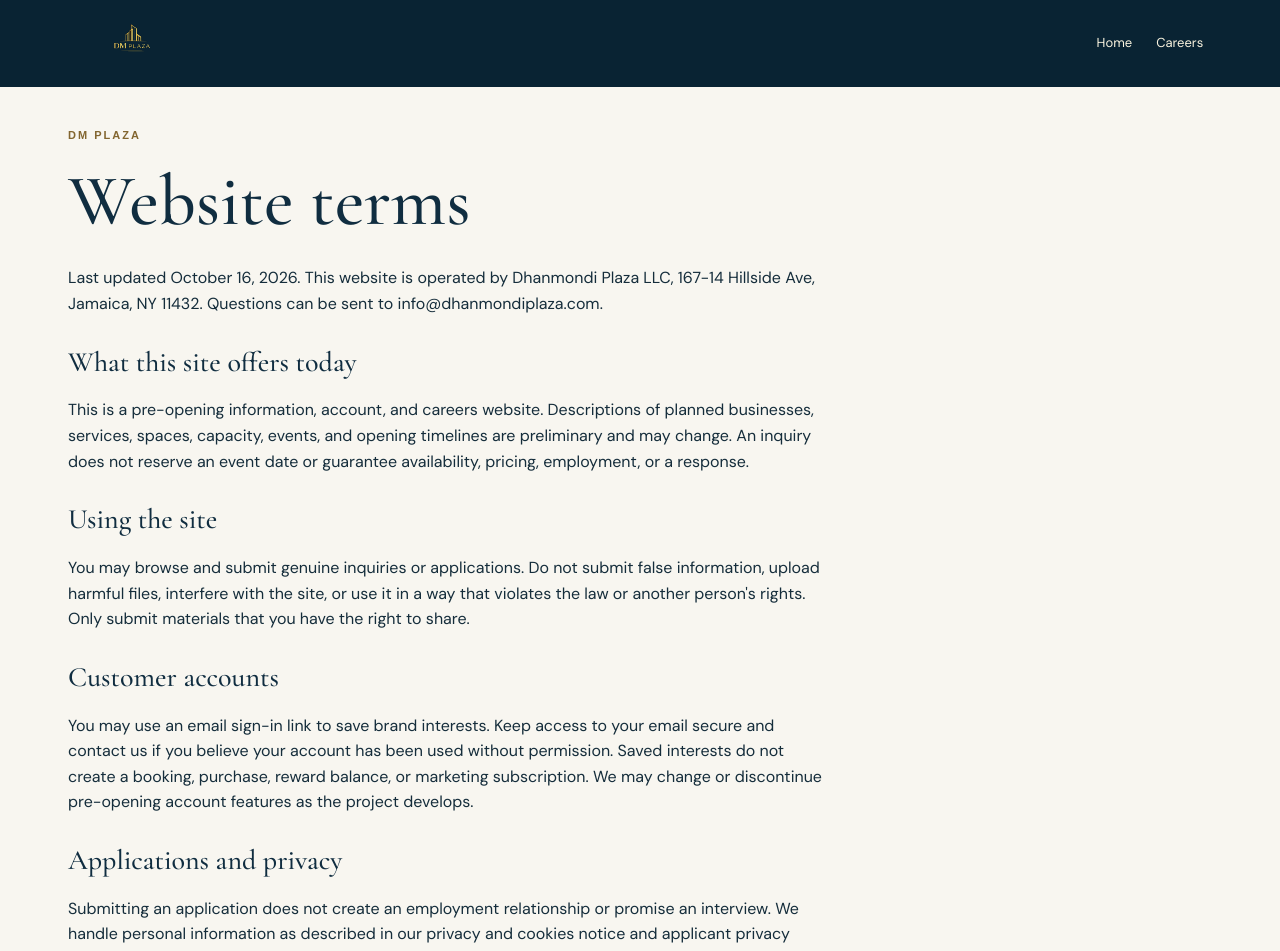
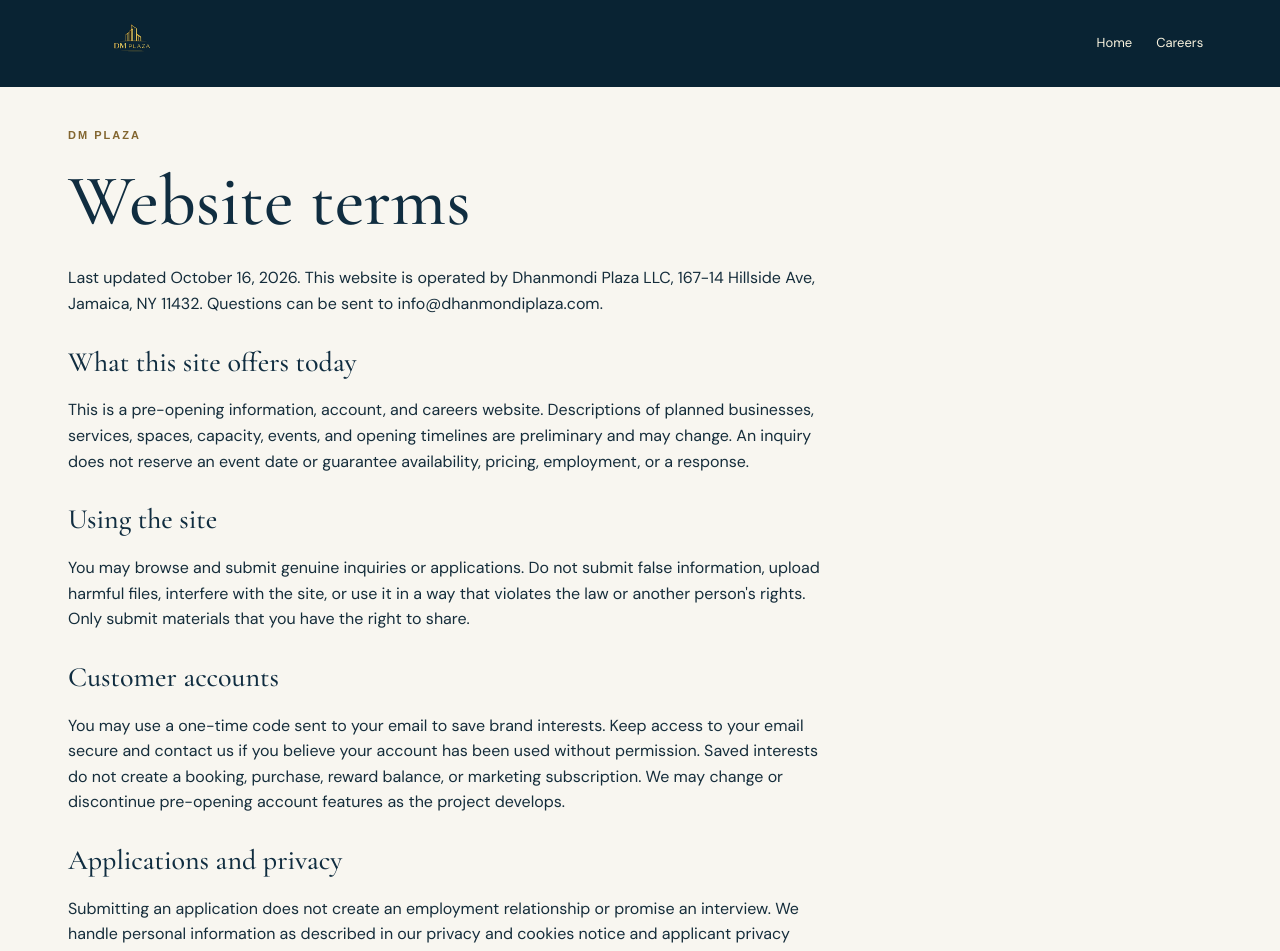
Before and after one commit to Dhanmondi-Plaza/dmplaza, a Next.js app: page /terms in a window 1280 px wide. Shown: the top 951 px of the page. Built offline with nearby package versions, Linux system fonts and the light colour scheme; a web font is replaced by a local one.

Commit message:
Correct account sign-in terms

```diff
--- a/app/terms/page.tsx
+++ b/app/terms/page.tsx
@@ -6,7 +6,7 @@ export const metadata:Metadata={title:'Website Terms | DM Plaza',description:'Te
 export default function Page(){return <div className="careers-shell"><header className="jobs-header"><a href="/" aria-label="DM Plaza home"><img src="/brands/dm-plaza/logo.png" alt="DM Plaza"/></a><nav><a href="/">Home</a><a href="/careers">Careers</a></nav></header><main className="jobs-content"><article className="jobs-privacy"><p className="jobs-eyebrow">DM PLAZA</p><h1>Website terms</h1><p>Last updated October 16, 2026. This website is operated by Dhanmondi Plaza LLC, 167-14 Hillside Ave, Jamaica, NY 11432. Questions can be sent to <a href="mailto:info@dhanmondiplaza.com">info@dhanmondiplaza.com</a>.</p>
 <h2>What this site offers today</h2><p>This is a pre-opening information, account, and careers website. Descriptions of planned businesses, services, spaces, capacity, events, and opening timelines are preliminary and may change. An inquiry does not reserve an event date or guarantee availability, pricing, employment, or a response.</p>
 <h2>Using the site</h2><p>You may browse and submit genuine inquiries or applications. Do not submit false information, upload harmful files, interfere with the site, or use it in a way that violates the law or another person's rights. Only submit materials that you have the right to share.</p>
-<h2>Customer accounts</h2><p>You may use an email sign-in link to save brand interests. Keep access to your email secure and contact us if you believe your account has been used without permission. Saved interests do not create a booking, purchase, reward balance, or marketing subscription. We may change or discontinue pre-opening account features as the project develops.</p>
+<h2>Customer accounts</h2><p>You may use a one-time code sent to your email to save brand interests. Keep access to your email secure and contact us if you believe your account has been used without permission. Saved interests do not create a booking, purchase, reward balance, or marketing subscription. We may change or discontinue pre-opening account features as the project develops.</p>
 <h2>Applications and privacy</h2><p>Submitting an application does not create an employment relationship or promise an interview. We handle personal information as described in our <a href="/privacy">privacy and cookies notice</a> and <a href="/careers/privacy">applicant privacy notice</a>.</p>
 <h2>Content and external services</h2><p>DM Plaza names, logos, site copy, and original imagery belong to their respective owners. You may not reuse them commercially without permission. Links to other websites and services are provided for convenience; those services have their own terms and privacy practices.</p>
 <h2>Payments and refunds</h2><p>This website does not currently take payments or confirm bookings. If paid services are introduced, their prices, cancellation terms, and refund rules will be presented before a purchase or deposit.</p>
```
